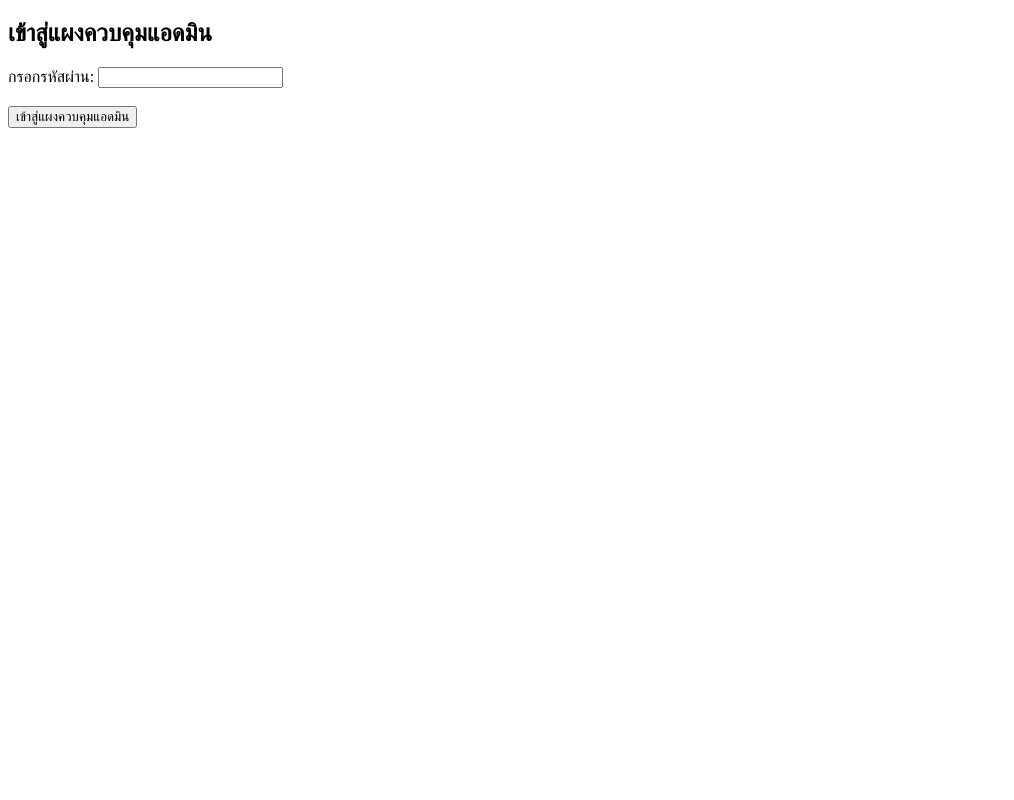
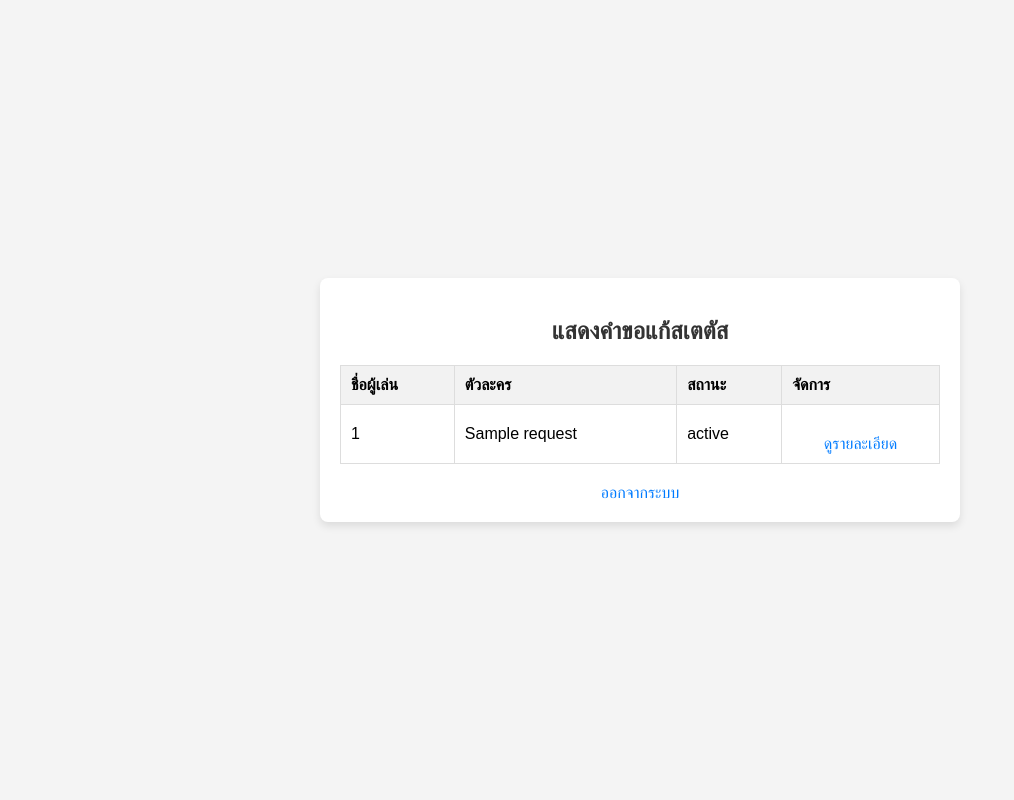
Before and after one commit to gardoffwhite/lineapi, a FastAPI app: template templates/admin_dashboard.html in a window 1280 px wide. Shown: the whole page, without its empty margins (0-1014 px from the left). Run offline with FastAPI, Linux system fonts and the light colour scheme; the template is opened without the code that fills it: most values are stand-ins (such as "Sample title", 1, 10 or a date in 2020).

Commit message:
Update admin_dashboard.html

```diff
--- a/templates/admin_dashboard.html
+++ b/templates/admin_dashboard.html
@@ -1,70 +1,81 @@
-<!DOCTYPE html>
 <html>
+    <head>
+        <style>
+            body {
+                font-family: Arial, sans-serif;
+                background-color: #f4f4f4;
+                margin: 0;
+                padding: 0;
+                display: flex;
+                justify-content: center;
+                align-items: center;
+                height: 100vh;
+            }
+
+            .container {
+                background-color: white;
+                padding: 20px;
+                border-radius: 8px;
+                box-shadow: 0 4px 8px rgba(0, 0, 0, 0.1);
+                width: 100%;
+                max-width: 600px;
+                margin: 20px;
+            }
+
+            h2 {
+                text-align: center;
+                color: #333;
+            }
+
+            table {
+                width: 100%;
+                border-collapse: collapse;
+                margin-top: 20px;
+            }
+
+            th, td {
+                padding: 10px;
+                text-align: left;
+                border: 1px solid #ddd;
+            }
+
+            th {
+                background-color: #f2f2f2;
+            }
+
+            a {
+                display: block;
+                text-align: center;
+                margin-top: 20px;
+                text-decoration: none;
+                color: #007BFF;
+            }
+
+            a:hover {
+                text-decoration: underline;
+            }
+        </style>
+    </head>
     <body>
-        <h2>เข้าสู่แผงควบคุมแอดมิน</h2>
-        <!-- ฟอร์มกรอกรหัสผ่าน -->
-        <form method="post" action="/admin">
-            <label for="password">กรอกรหัสผ่าน:</label>
-            <input type="password" name="password" required><br><br>
-            <input type="submit" value="เข้าสู่แผงควบคุมแอดมิน">
-        </form>
-
-        <!-- ฟอร์มการอัปเดตสถานะคำขอ (ซ่อนเมื่อไม่มีการยืนยันรหัสผ่าน) -->
-        <div id="update-status-form" style="display:none;">
-            <h2>จัดการคำขออัปเดตสเตตัส</h2>
-            <form action="/update_status" method="post">
-                <select name="request_id">
-                    <option value="">เลือกคำขอที่ต้องการอัปเดต</option>
-                    {% for request in requests %}
-                        <option value="{{ request.id }}">{{ request.charname }} - {{ request.userid }}</option>
-                    {% endfor %}
-                </select><br><br>
-
-                สถานะ:
-                <select name="status">
-                    <option value="กำลังส่ง GM แก้ไข">กำลังส่ง GM แก้ไข</option>
-                    <option value="อยู่ระหว่างแก้ไข กรุณาออกจากเกม">อยู่ระหว่างแก้ไข กรุณาออกจากเกม</option>
-                    <option value="แก้ไขสำเร็จ">แก้ไขสำเร็จ</option>
-                </select><br><br>
-
-                <input type="submit" value="อัปเดตสถานะ">
-            </form>
+        <div class="container">
+            <h2>แสดงคำขอแก้สเตตัส</h2>
+            <table>
+                <tr>
+                    <th>ชื่อผู้เล่น</th>
+                    <th>ตัวละคร</th>
+                    <th>สถานะ</th>
+                    <th>จัดการ</th>
+                </tr>
+                {% for request in requests %}
+                <tr>
+                    <td>{{ request.userid }}</td>
+                    <td>{{ request.charname }}</td>
+                    <td>{{ request.status }}</td>
+                    <td><a href="/status/{{ loop.index0 }}">ดูรายละเอียด</a></td>
+                </tr>
+                {% endfor %}
+            </table>
+            <a href="/logout">ออกจากระบบ</a>
         </div>
-
-        <!-- แสดงสถานะคำขอที่อัปเดตแล้ว -->
-        <div id="status-result" style="display:none;">
-            <h2>สถานะคำขอถูกอัปเดตแล้ว</h2>
-            <p>คำขอถูกอัปเดตเป็น: <span id="status-message"></span></p>
-            <a href="/">กลับสู่หน้าแรก</a>
-        </div>
-
-        <script>
-            // JavaScript เพื่อซ่อน/แสดงฟอร์มการอัปเดตสถานะ
-            document.querySelector("form[action='/admin']").addEventListener("submit", function(event) {
-                event.preventDefault();  // ป้องกันการรีเฟรชหน้า
-                const password = document.querySelector("input[name='password']").value;
-
-                // ตรวจสอบรหัสผ่าน
-                if (password === 'YOUR_ADMIN_PASSWORD') {  // เปลี่ยน 'YOUR_ADMIN_PASSWORD' เป็นรหัสผ่านจริง
-                    document.getElementById("update-status-form").style.display = "block";  // แสดงฟอร์มอัปเดตสถานะ
-                    alert('เข้าสู่แผงควบคุมแอดมินเรียบร้อยแล้ว');
-                } else {
-                    alert('รหัสผ่านไม่ถูกต้อง');
-                }
-            });
-
-            // เมื่อฟอร์มการอัปเดตสถานะถูกส่ง จะซ่อนฟอร์มเดิมและแสดงผลลัพธ์
-            document.querySelector("form[action='/update_status']").addEventListener("submit", function(event) {
-                event.preventDefault();  // ป้องกันการรีเฟรชหน้า
-                const status = document.querySelector("select[name='status']").value;
-
-                // ซ่อนฟอร์มการอัปเดตสถานะ
-                document.getElementById("update-status-form").style.display = "none";
-
-                // แสดงสถานะคำขอที่อัปเดต
-                document.getElementById("status-result").style.display = "block";
-                document.getElementById("status-message").textContent = status;
-            });
-        </script>
     </body>
 </html>
```
